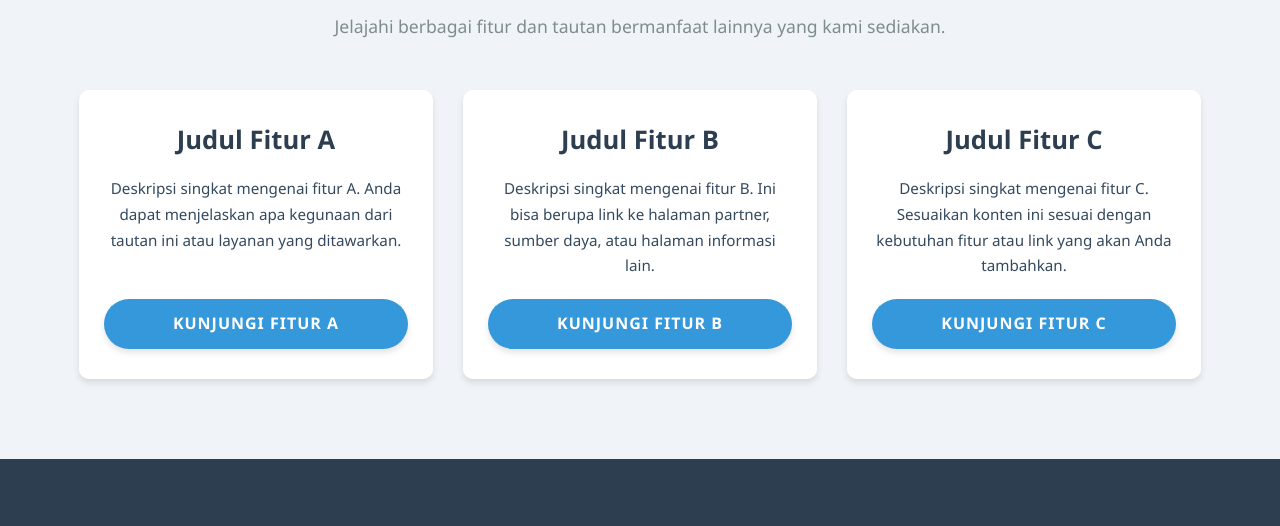
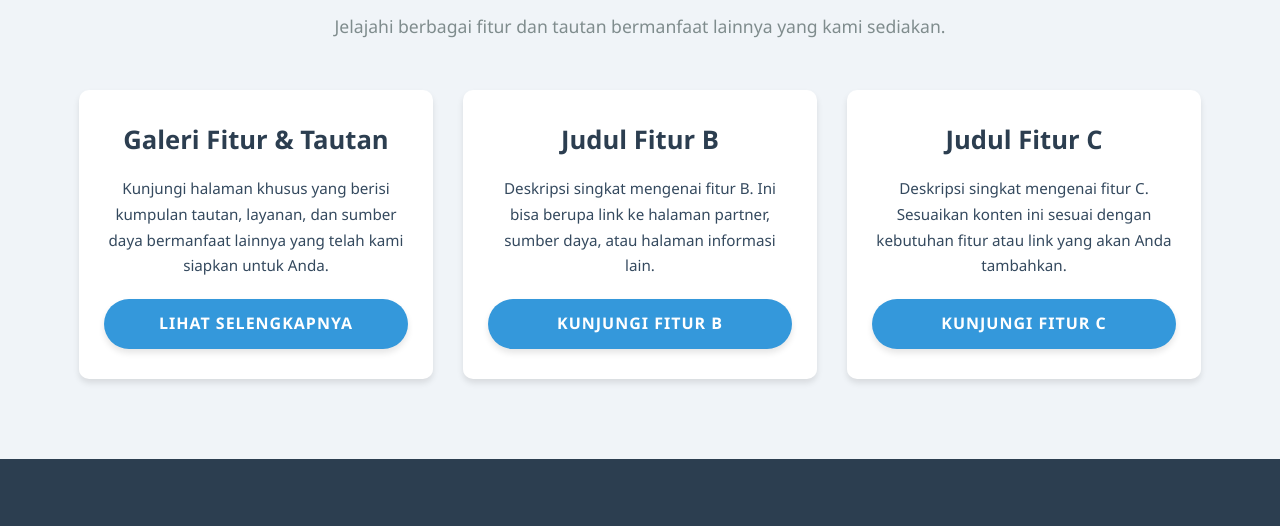
Before and after one commit to masmameh010/imajinasilokal1, a plain HTML site: page index.html in a window 1280 px wide. Shown: the part 1660-2186 px from the top of the page. Drawn offline with Linux system fonts and the light colour scheme.

Commit message:
Update index.html

```diff
--- a/index.html
+++ b/index.html
@@ -23,7 +23,6 @@
                 <ul>
                     <li><a href="#home">Beranda</a></li>
                     <li><a href="#ai-tools">AI Tools</a></li>
-                    <!-- Tautan Baru Ditambahkan -->
                     <li><a href="#other-features">Fitur Lain</a></li>
                     <li><a href="#contact">Kontak</a></li>
                 </ul>
@@ -81,15 +80,15 @@
             </div>
 
             <div class="ai-tools-grid">
-                <!-- Contoh Fitur 1 -->
+                <!-- Fitur 1 - LINK SUDAH DIPERBARUI -->
                 <div class="ai-tool-item">
-                    <h3>Judul Fitur A</h3>
-                    <p>Deskripsi singkat mengenai fitur A. Anda dapat menjelaskan apa kegunaan dari tautan ini atau layanan yang ditawarkan.</p>
-                    <!-- Ganti tanda '#' dengan link tujuan Anda -->
-                    <a href="#" class="btn btn-primary">Kunjungi Fitur A</a>
+                    <h3>Galeri Fitur & Tautan</h3>
+                    <p>Kunjungi halaman khusus yang berisi kumpulan tautan, layanan, dan sumber daya bermanfaat lainnya yang telah kami siapkan untuk Anda.</p>
+                    <!-- Tautan ini sekarang mengarah ke halaman fitur-lain.html -->
+                    <a href="fitur-lain.html" class="btn btn-primary">Lihat Selengkapnya</a>
                 </div>
 
-                <!-- Contoh Fitur 2 -->
+                <!-- Contoh Fitur 2 (bisa Anda ubah nanti) -->
                 <div class="ai-tool-item">
                     <h3>Judul Fitur B</h3>
                     <p>Deskripsi singkat mengenai fitur B. Ini bisa berupa link ke halaman partner, sumber daya, atau halaman informasi lain.</p>
@@ -97,7 +96,7 @@
                     <a href="#" class="btn btn-primary">Kunjungi Fitur B</a>
                 </div>
 
-                <!-- Contoh Fitur 3 -->
+                <!-- Contoh Fitur 3 (bisa Anda ubah nanti) -->
                 <div class="ai-tool-item">
                     <h3>Judul Fitur C</h3>
                     <p>Deskripsi singkat mengenai fitur C. Sesuaikan konten ini sesuai dengan kebutuhan fitur atau link yang akan Anda tambahkan.</p>
@@ -108,7 +107,7 @@
         </div>
     </section>
 
-    <!-- Modal untuk Prompt (Tetap ada untuk fungsionalitas di halaman lain jika dibutuhkan) -->
+    <!-- Modal untuk Prompt -->
     <div id="promptModal" class="modal">
         <div class="modal-content">
             <span class="modal-close" id="modalCloseButton">&times;</span>
@@ -119,7 +118,7 @@
         </div>
     </div>
 
-    <!-- Modal untuk Password (Tetap ada karena dibutuhkan oleh AI Tools) -->
+    <!-- Modal untuk Password -->
     <div id="passwordModal" class="modal">
         <div class="modal-content" style="max-width: 400px; text-align: center;">
             <span class="modal-close" id="passwordModalCloseButton">&times;</span>
@@ -144,7 +143,6 @@
                     <ul class="footer-links">
                         <li><a href="#home">Beranda</a></li>
                         <li><a href="#ai-tools">AI Tools</a></li>
-                        <!-- Tautan Baru Ditambahkan -->
                         <li><a href="#other-features">Fitur Lain</a></li>
                         <li><a href="#">Blog</a></li>
                     </ul>
```
